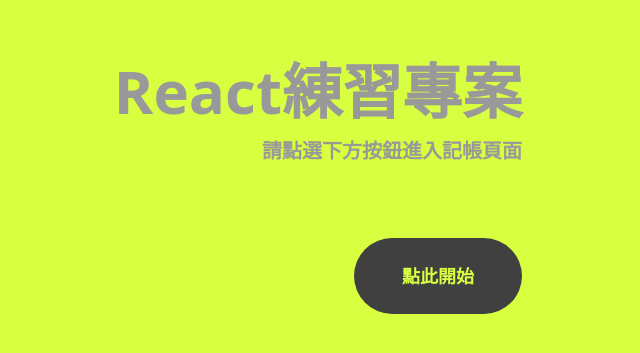
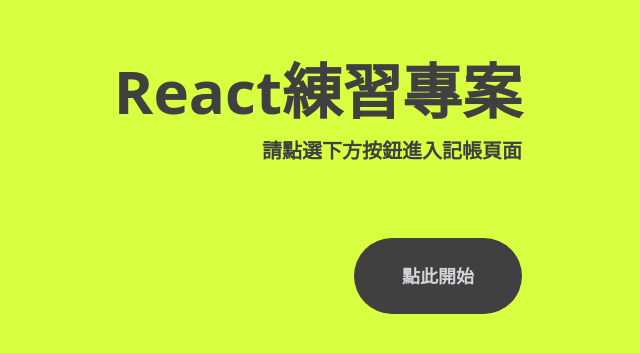
Before and after one commit to orbzs/wh3w1, a Next.js app: page / in a window 1280 px wide. Shown: the part 273-626 px from the top of the page, without its empty margins (502-1142 px from the left). Built offline with nearby package versions, Linux system fonts and the light colour scheme.

Commit message:
index layout finished (v1)

```diff
--- a/app/page.tsx
+++ b/app/page.tsx
@@ -2,8 +2,8 @@
 
 export default function Home() {
   return (
-    <main className="stragecolor w-full h-full flex flex-col justify-center items-center pt-12">
-      <div className="w-3/5 min-h-1/3 flex flex-col justify-center items-end ">
+    <main className="relative stragecolor w-full h-full flex flex-col justify-center items-center pt-12">
+      <div className="text-neutral-700 w-3/5 min-h-1/3 flex flex-col justify-center items-end ">
         <h1 className="text-pretty text-right text-6xl pb-4 pt-8 font-black ">
           React練習專案
         </h1>
@@ -11,9 +11,9 @@
           請點選下方按鈕進入記帳頁面
         </p>
       </div>
-      <div className=" w-3/5 flex flex-col justify-center items-end">
+      <div className="hover:translate-y-[12px] transition-all ease-[cubic-bezier(0.4, 0, 1, 1)] duration-800 w-3/5 flex flex-col justify-center items-end">
         <Link
-          className=" text-lg font-bold bg-neutral-700 rounded-full p-6 px-12 text-[#d9ff41]
+          className="z-10 text-lg font-bold bg-neutral-700 rounded-full p-6 px-12 text-zinc-300
 "
           href="/accounting"
         >
```
